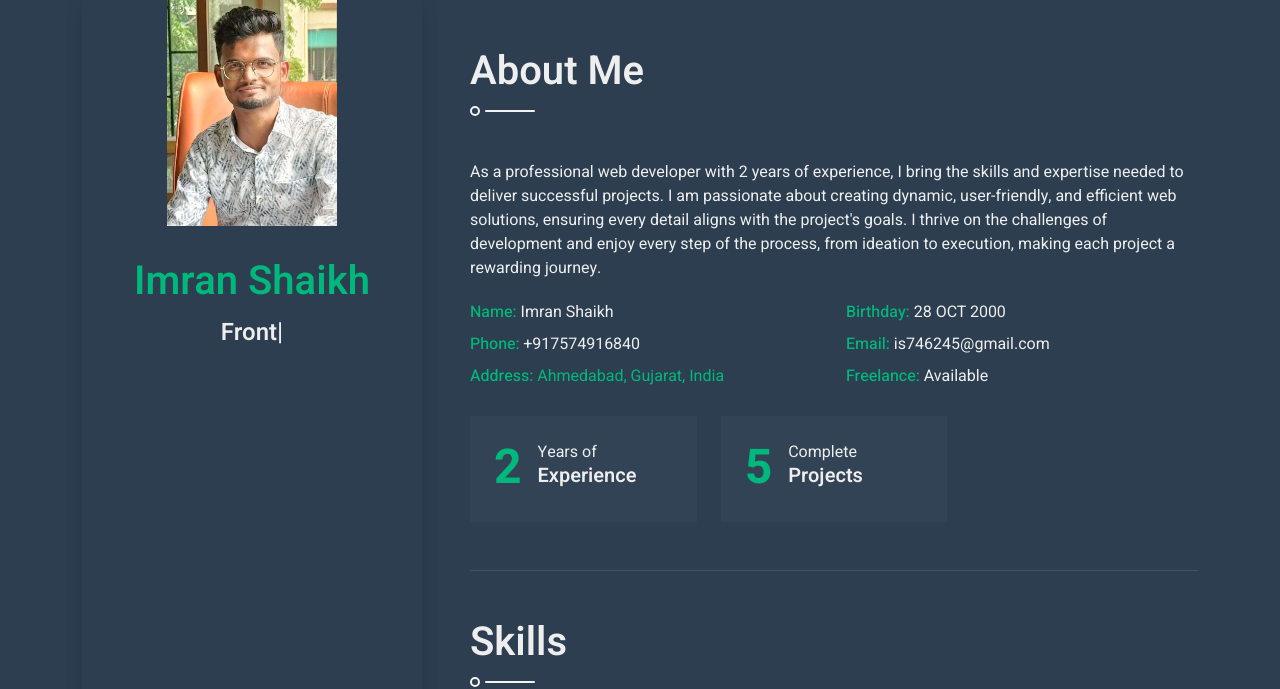
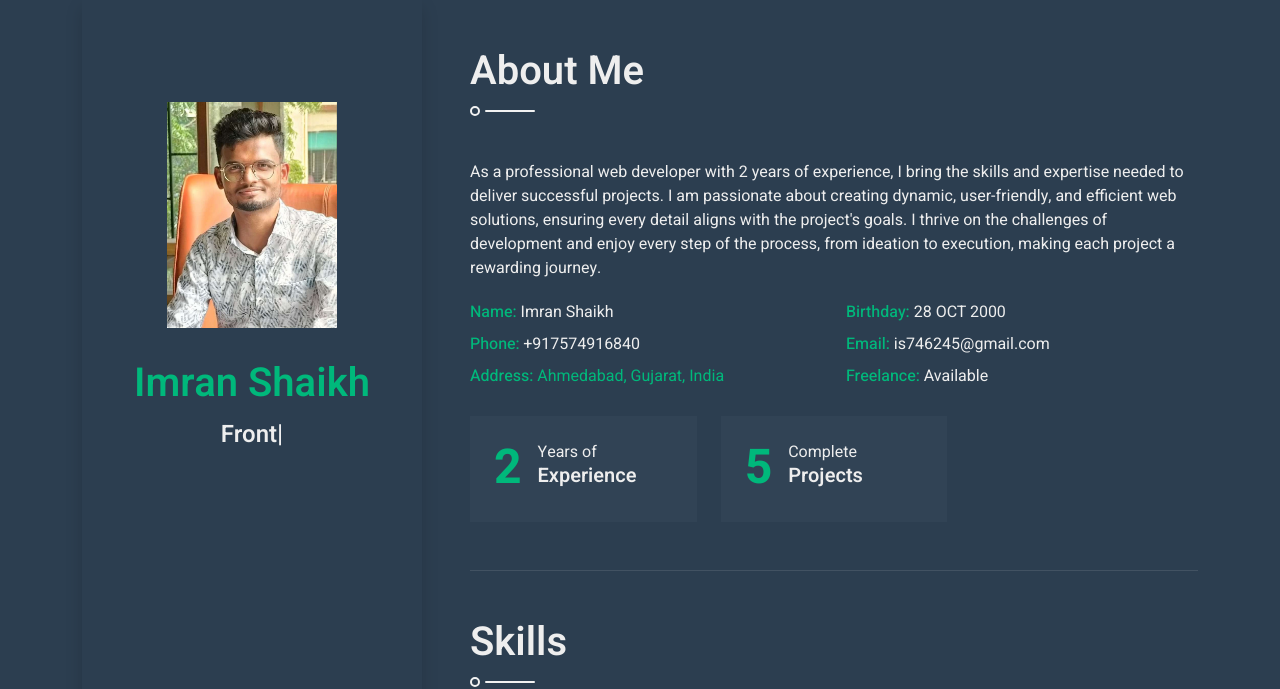
Before and after one commit to imran-shaikh-is/showcase, a plain HTML site: page index.html in a window 1280 px wide. Shown: the top 689 px of the page. Drawn offline with nearby package versions, Linux system fonts and the light colour scheme; no server answers.

Commit message:
Add files via upload

```diff
--- a/index.html
+++ b/index.html
@@ -48,7 +48,7 @@
                 <div class="d-flex flex-column h-100 text-center overflow-auto shadow">
                     <!-- <img class="w-50 img-fluid mb-4" src="img/profile_11.jpg" alt="Image" style="align-self: center;"> -->
 
-                    <img class="w-50 img-fluid mb-4" src="img/profile_11.jpg" alt="Image" style="align-self: center;">
+                    <img class="w-50 img-fluid custom-margin mb-4" src="img/profile_11.jpg" alt="Image" style="align-self: center;">
 
 
 
```
